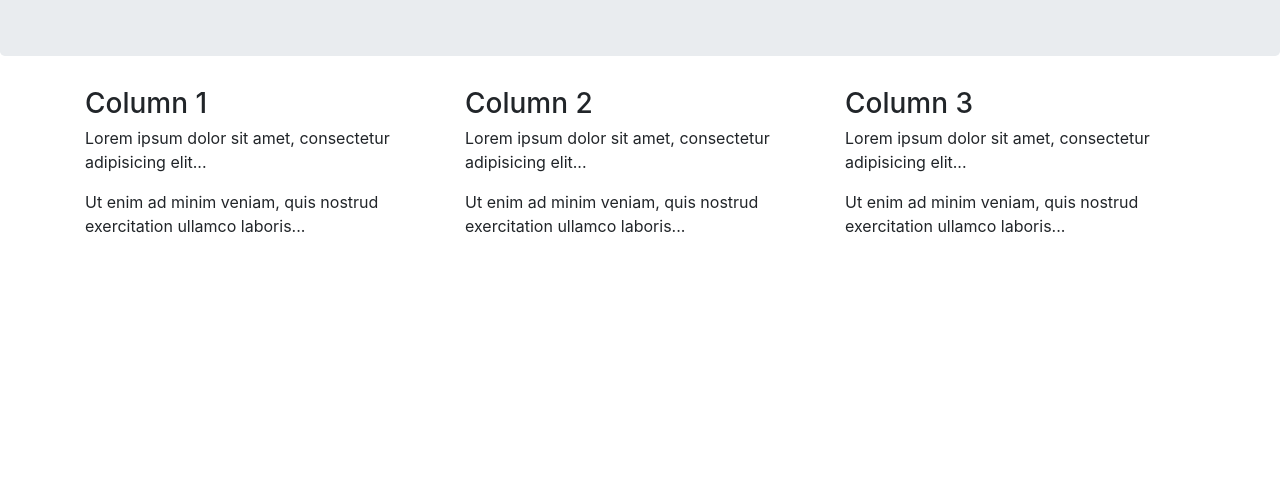
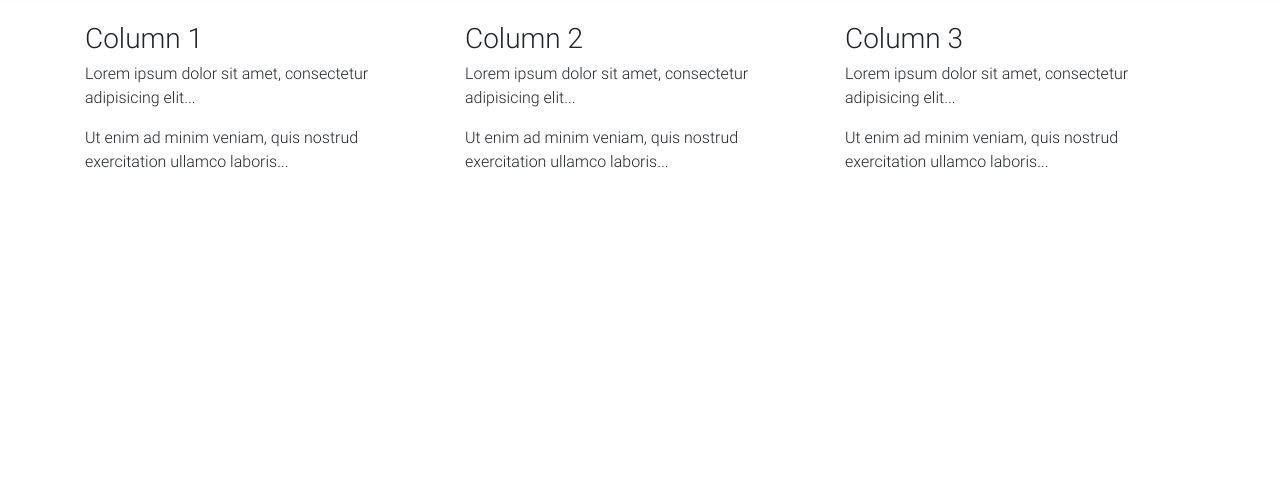
Before and after one commit to Stanojkovic/cv, a plain HTML site: page index.html in a window 1280 px wide. Shown: the part 308-800 px from the top of the page. Drawn offline with nearby package versions, Linux system fonts and the light colour scheme; files whose address does not match are found by name.

Commit message:
AddLinkTag
AddLinkTag

```diff
--- a/index.html
+++ b/index.html
@@ -7,6 +7,11 @@
 
     <!-- Bootstrap CSS -->
     <link rel="stylesheet" href="https://maxcdn.bootstrapcdn.com/bootstrap/4.0.0-beta/css/bootstrap.min.css" integrity="sha384-/Y6pD6FV/Vv2HJnA6t+vslU6fwYXjCFtcEpHbNJ0lyAFsXTsjBbfaDjzALeQsN6M" crossorigin="anonymous">
+  <link rel="stylesheet" href="font/css/font-awesome.min.css">
+	<!-- za progressbar -->
+	<link href="https://fonts.googleapis.com/css?family=Raleway:400,300,600,800,900" rel="stylesheet" type="text/css">
+
+ 	<link rel="stylesheet" href="mdb/css/compiled.min.css">
   </head>
   <body>
     <div class="jumbotron text-center">
@@ -47,5 +52,9 @@
     <script src="https://code.jquery.com/jquery-3.2.1.slim.min.js" integrity="sha384-KJ3o2DKtIkvYIK3UENzmM7KCkRr/rE9/Qpg6aAZGJwFDMVNA/GpGFF93hXpG5KkN" crossorigin="anonymous"></script>
     <script src="https://cdnjs.cloudflare.com/ajax/libs/popper.js/1.11.0/umd/popper.min.js" integrity="sha384-b/U6ypiBEHpOf/4+1nzFpr53nxSS+GLCkfwBdFNTxtclqqenISfwAzpKaMNFNmj4" crossorigin="anonymous"></script>
     <script src="https://maxcdn.bootstrapcdn.com/bootstrap/4.0.0-beta/js/bootstrap.min.js" integrity="sha384-h0AbiXch4ZDo7tp9hKZ4TsHbi047NrKGLO3SEJAg45jXxnGIfYzk4Si90RDIqNm1" crossorigin="anonymous"></script>
+  <script type='text/javascript' src="mdb/js/compiled.min.js"></script>
+	<script type='text/javascript' src="mdb/js/wow.min.js"></script>
+
+
   </body>
 </html>
```
